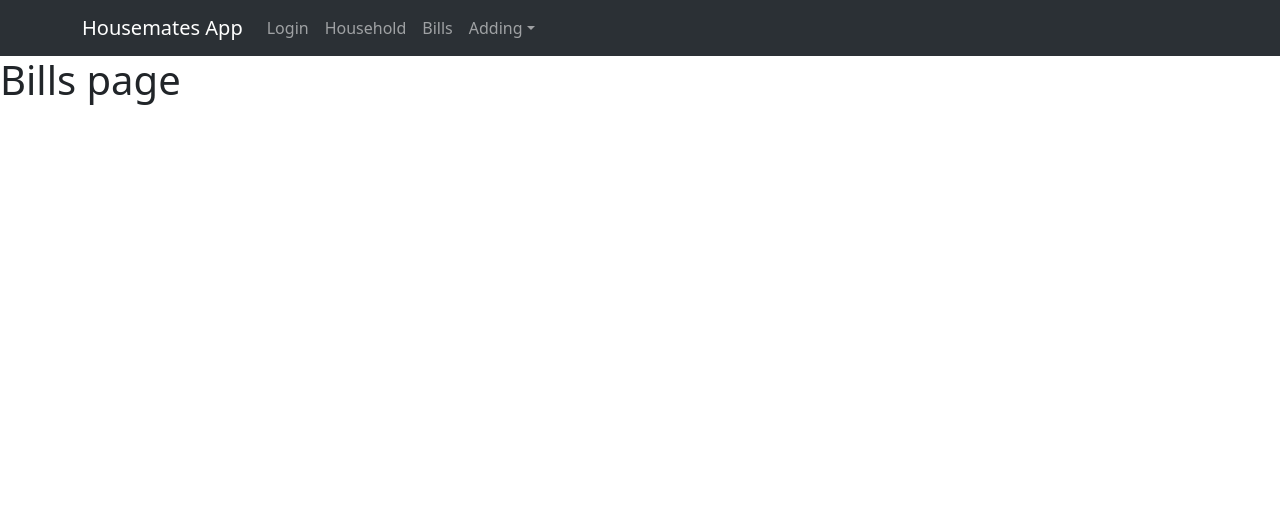
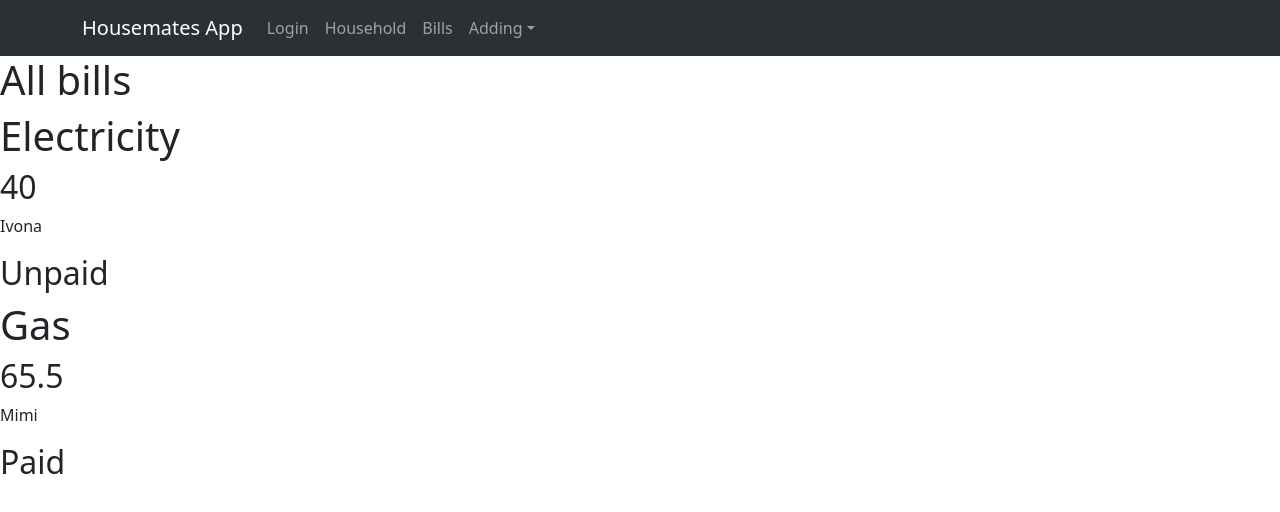
Before and after one commit to IvonaCvija/PPIT-Project, a React (Create React App) app: page /bills in a window 1280 px wide. Shown: the top 512 px of the page. Built offline with nearby package versions, Linux system fonts and the light colour scheme.

Commit message:
array of bills(mock data) added, read component added and it shows all bill data

```diff
--- a/src/App.js
+++ b/src/App.js
@@ -5,12 +5,13 @@ import 'bootstrap/dist/css/bootstrap.min.css';
 import Login from './components/login';
 import Household from './components/household';
 import Bills from './components/bills';
+import Read from './components/read';
 
 import Container from 'react-bootstrap/Container';
 import Nav from 'react-bootstrap/Nav';
 import Navbar from 'react-bootstrap/Navbar';
 import NavDropdown from 'react-bootstrap/NavDropdown';
-import Button from 'react-bootstrap/Button';
+// import Button from 'react-bootstrap/Button';
 import { BrowserRouter, Routes, Route } from 'react-router-dom';
 
 function App() {
@@ -42,7 +43,7 @@ function App() {
         {/* <Route path='/' element={<Main></Main>}></Route> */}
         <Route path='/login' element={<Login></Login>}></Route>
         <Route path='/household' element={<Household></Household>}></Route>
-        <Route path='/bills' element={<Bills></Bills>}></Route>
+        <Route path='/bills' element={<Read></Read>}></Route>
       </Routes>
 
     </BrowserRouter>
--- /dev/null
+++ b/src/components/billObjects.js
@@ -0,0 +1,17 @@
+function BillObjects(props) {
+
+    return (
+        <div>
+            {/* show bill's name */}
+            <h1>{props.myBills.name}</h1>
+             {/* show price  */}
+            <h2>{props.myBills.price}</h2>
+            {/* show member */}
+            <p>{props.myBills.member}</p>
+            {/* show status(paid/unpaid) */}
+            <h2>{props.myBills.status}</h2>
+        </div>
+    );
+}
+// export BillObjects -->
+export default BillObjects;
--- a/src/components/bills.js
+++ b/src/components/bills.js
@@ -1,9 +1,12 @@
-function Bills(){
-    return(
-        <div>
-            <h1>Bills page</h1>
-        </div>
-    )
+import BillObjects from "./billObjects";
+
+function Bills(props){
+
+    return props.myBills.map(
+        (bill)=>{
+            // show all data from bill objects(find by isbn(prop)) for all bills
+            return <BillObjects myBills={bill}  key={BillObjects.isbn}></BillObjects>
+        }
+    );
 }
-
 export default Bills;
--- /dev/null
+++ b/src/components/read.js
@@ -0,0 +1,30 @@
+// import bills component
+import Bills from "./bills";
+//Read component
+function Read(){
+    //array of bills data
+    const data = [
+        {
+            "name": "Electricity",
+            "price": 40,
+            "member": "Ivona",
+            "status": "Unpaid"
+        },
+        {
+            "name": "Gas",
+            "price": 65.5,
+            "member": "Mimi",
+            "status": "Paid"
+        },
+
+    ];
+    return (
+        <div>
+            <h1>All bills</h1>
+            {/* show combined bills data(myBills(prop)) with bills component */}
+            <Bills myBills={data}></Bills>
+        </div>
+    );
+}
+
+export default Read;
```
